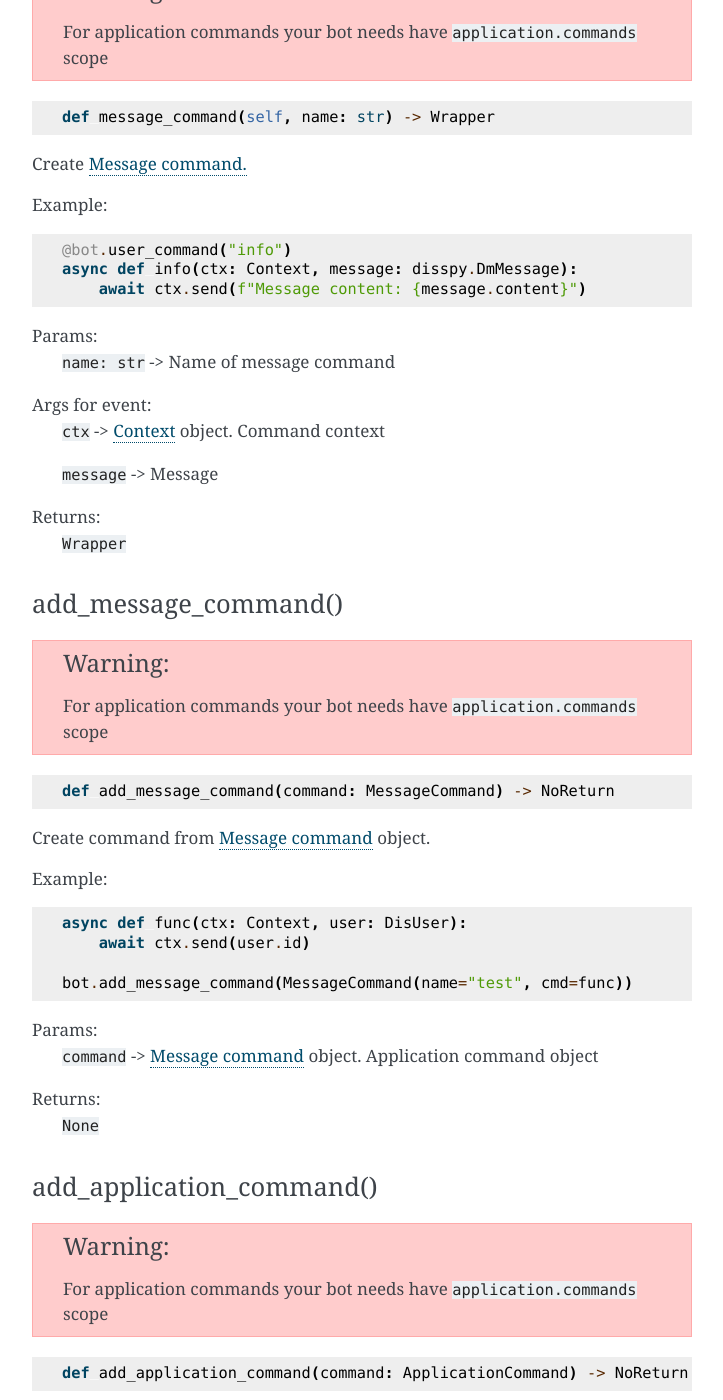
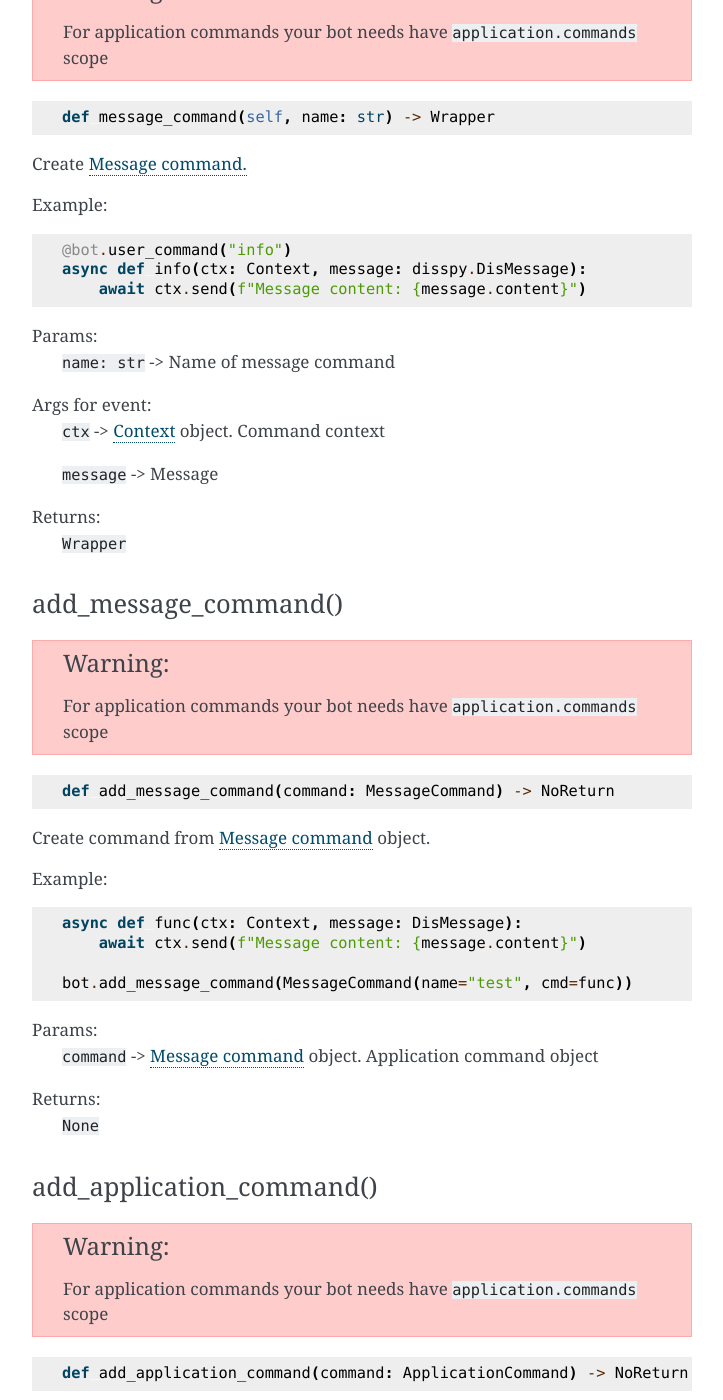
Before and after one commit to bleudev/pytecord_old_archive, a Sphinx documentation site: the page built from docs/source/objects/bot.rst, in a window 1280 px wide and 1400 px high, scrolled down 6529 px. Shown: the whole window, without its empty margins (388-1111 px from the left). Built offline with Sphinx 7.4.7, drawn with Linux system fonts in a browser that asks for light colours.

Commit message:
Fix examples

```diff
--- a/docs/source/objects/bot.rst
+++ b/docs/source/objects/bot.rst
@@ -298,7 +298,7 @@ Create `Message command. <application_commands.html#message-commands>`_
 Example::
 
     @bot.user_command("info")
-    async def info(ctx: Context, message: disspy.DmMessage):
+    async def info(ctx: Context, message: disspy.DisMessage):
         await ctx.send(f"Message content: {message.content}")
 
 Params:
@@ -326,8 +326,8 @@ Create command from `Message command <application_commands.html#message-commands
 
 Example::
 
-    async def func(ctx: Context, user: DisUser):
-        await ctx.send(user.id)
+    async def func(ctx: Context, message: DisMessage):
+        await ctx.send(f"Message content: {message.content}")
 
     bot.add_message_command(MessageCommand(name="test", cmd=func))
 
```
